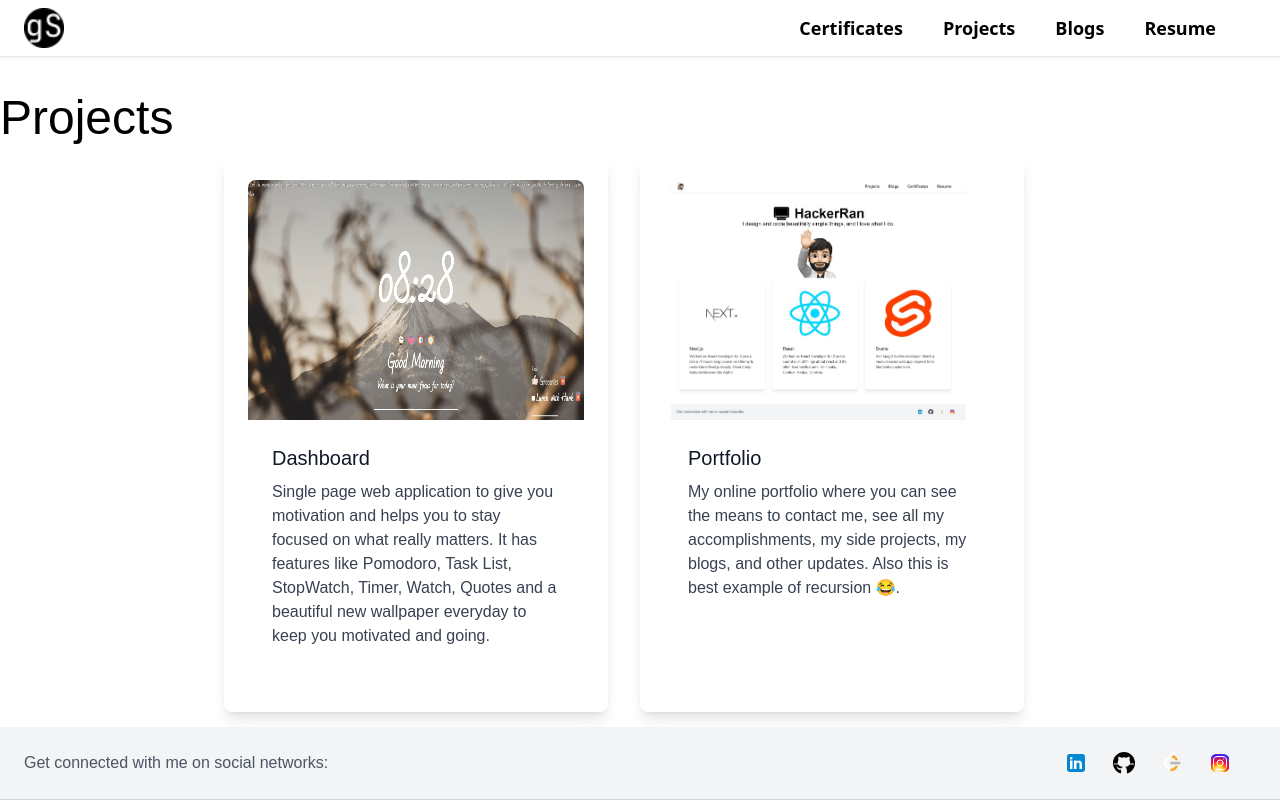
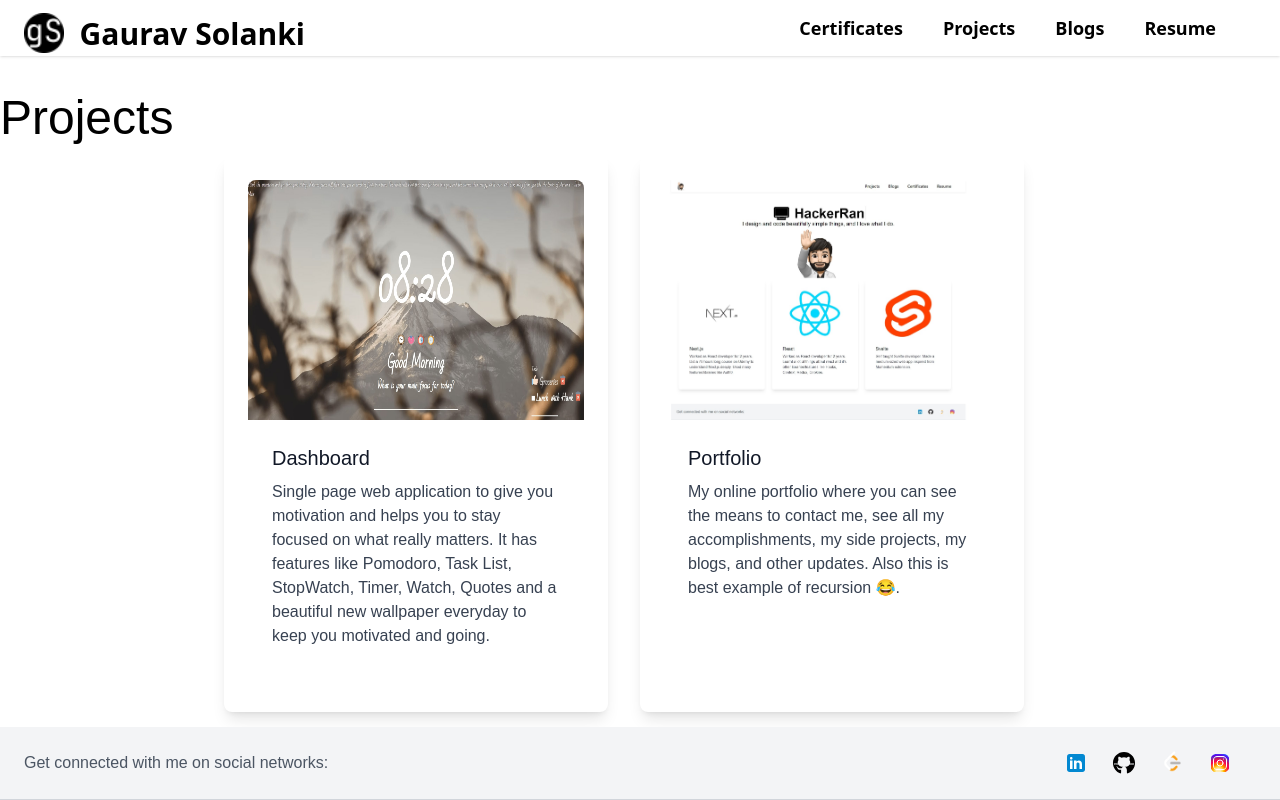
Before and after one commit to gau2107/portfolio, a Next.js app: page /projects in a window 1280 px wide. Built offline with nearby package versions, Linux system fonts and the light colour scheme.

Commit message:
header changes

```diff
--- a/components/header.js
+++ b/components/header.js
@@ -10,14 +10,17 @@ function Header() {
           className="mb-2 sm:mb-0 flex flex-row
   "
         >
-        <div className="h-10 w-10 self-center mr-2">
+          <div className="h-10 w-80 self-center mr-2">
             <Link href={"/"} passHref>
               <a>
                 <img
                   alt="profile.png"
-                className="h-10 w-10 self-center"
+                  className="h-10 w-10 self-center mr-0 inline"
                   src="/assets/favicon-32x32.png"
                 />
+                <span className="text-3xl font-bold whitespace-pre" style={{position: 'relative', top: '8px'}}>
+                  {`  Gaurav Solanki`}
+                </span>
               </a>
             </Link>
           </div>
--- a/components/projects.js
+++ b/components/projects.js
@@ -8,7 +8,7 @@ function Projects() {
           <div key={ind} className="rounded-lg shadow-lg bg-white max-w-sm p-6 mr-8">
               <a key={ind} href={d.link} target="_blank" rel="noreferrer">
               <img
-                className="rounded-t-lg h-60 m-0 object-center" layout="fill"
+                className="rounded-t-lg h-60 m-0 object-center"
                 src={d.img}
                 alt=""
               />
```
Lines whose indentation alone changed are shown as unchanged.
